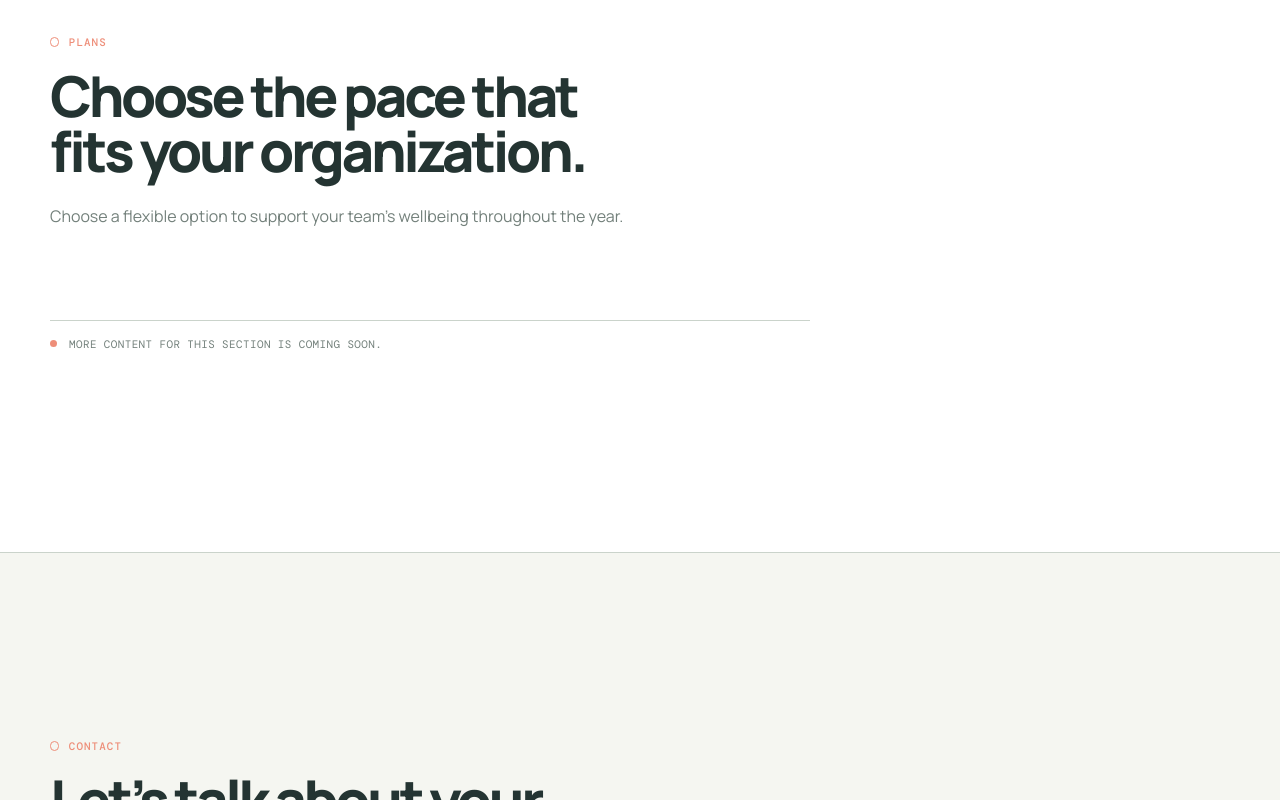
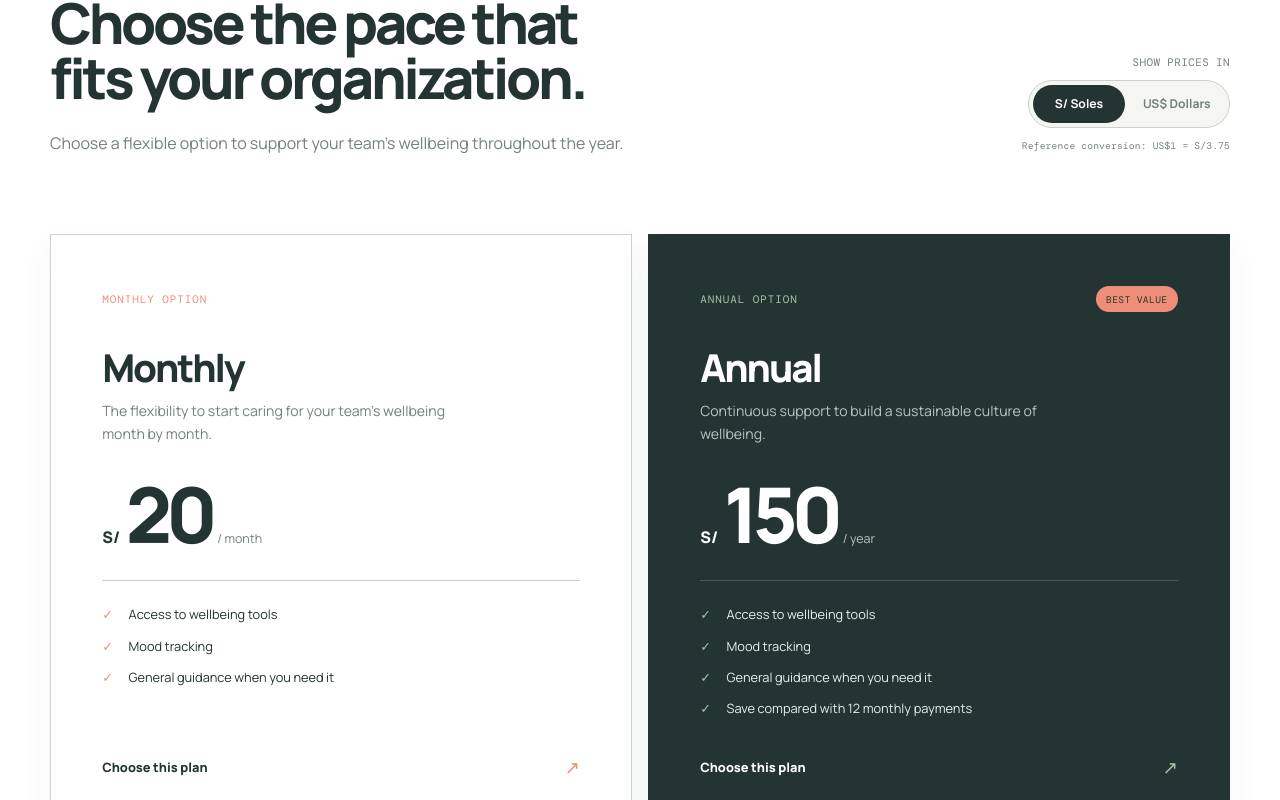
Before and after one commit to TheSuccesfulOnes/Landing-page-SafeSpace, a React (Vite) app: page / in a window 1280 px wide. Shown: the part 2640-3440 px from the top of the page. Built offline with nearby package versions, Linux system fonts and the light colour scheme.

Commit message:
feat(plans): add monthly and annual pricing cards

```diff
--- a/src/App.tsx
+++ b/src/App.tsx
@@ -609,13 +609,104 @@ function App() {
           aria-labelledby="plans-title"
         >
           <div className="landing-section-inner">
-            <div className="landing-section-content landing-section-content--compact">
-              <p className="section-eyebrow">{t("sections.plans.eyebrow")}</p>
-              <h2 id="plans-title">{t("sections.plans.title")}</h2>
-              <p>{t("sections.plans.description")}</p>
-              <div className="landing-section-note">
-                {t("sections.comingSoon")}
+            <div className="plans-section-heading">
+              <div className="landing-section-content landing-section-content--compact">
+                <p className="section-eyebrow">
+                  {t("sections.plans.eyebrow")}
+                </p>
+                <h2 id="plans-title">{t("sections.plans.title")}</h2>
+                <p>{t("sections.plans.description")}</p>
               </div>
+
+              <div className="plans-currency-control">
+                <span className="plans-currency-label">
+                  {t("sections.plans.currencyLabel")}
+                </span>
+                <div
+                  className="currency-switcher"
+                  role="group"
+                  aria-label={t("sections.plans.currencyLabel")}
+                >
+                  <button
+                    type="button"
+                    className={currency === "PEN" ? "is-selected" : ""}
+                    aria-pressed={currency === "PEN"}
+                    onClick={() => setCurrency("PEN")}
+                  >
+                    S/ <span>{t("sections.plans.soles")}</span>
+                  </button>
+                  <button
+                    type="button"
+                    className={currency === "USD" ? "is-selected" : ""}
+                    aria-pressed={currency === "USD"}
+                    onClick={() => setCurrency("USD")}
+                  >
+                    US$ <span>{t("sections.plans.dollars")}</span>
+                  </button>
+                </div>
+                <p className="plans-rate-note">
+                  {t("sections.plans.exchangeRate")}
+                </p>
+              </div>
+            </div>
+
+            <div className="plans-grid">
+              {plans.map((plan) => (
+                <article
+                  className={
+                    plan.featured ? "plan-card plan-card--featured" : "plan-card"
+                  }
+                  key={plan.key}
+                >
+                  <div className="plan-card-topline">
+                    <p className="plan-card-label">
+                      {t(`sections.plans.${plan.key}.label`)}
+                    </p>
+                    {plan.featured ? (
+                      <span className="plan-card-badge">
+                        {t("sections.plans.recommended")}
+                      </span>
+                    ) : null}
+                  </div>
+                  <h3>{t(`sections.plans.${plan.key}.title`)}</h3>
+                  <p className="plan-card-description">
+                    {t(`sections.plans.${plan.key}.description`)}
+                  </p>
+                  <div className="plan-price" aria-live="polite">
+                    <span className="plan-price-currency">
+                      {currency === "PEN" ? "S/" : "US$"}
+                    </span>
+                    <strong>{planPriceFormatter.format(plan.price)}</strong>
+                    <span className="plan-price-period">
+                      / {t(`sections.plans.${plan.key}.period`)}
+                    </span>
+                  </div>
+                  <ul className="plan-card-features">
+                    {[
+                      "wellbeing",
+                      "tracking",
+                      "guidance",
+                      ...(plan.key === "annual" ? ["saving"] : []),
+                    ].map((feature) => (
+                      <li key={feature}>
+                        <span aria-hidden="true">✓</span>
+                        {t(`sections.plans.${plan.key}.features.${feature}`)}
+                      </li>
+                    ))}
+                  </ul>
+                  <a
+                    className={
+                      plan.featured
+                        ? "plan-card-action plan-card-action--featured"
+                        : "plan-card-action"
+                    }
+                    href="#register"
+                  >
+                    {t("sections.plans.choosePlan")}
+                    <span aria-hidden="true">↗</span>
+                  </a>
+                </article>
+              ))}
             </div>
           </div>
         </section>
```
